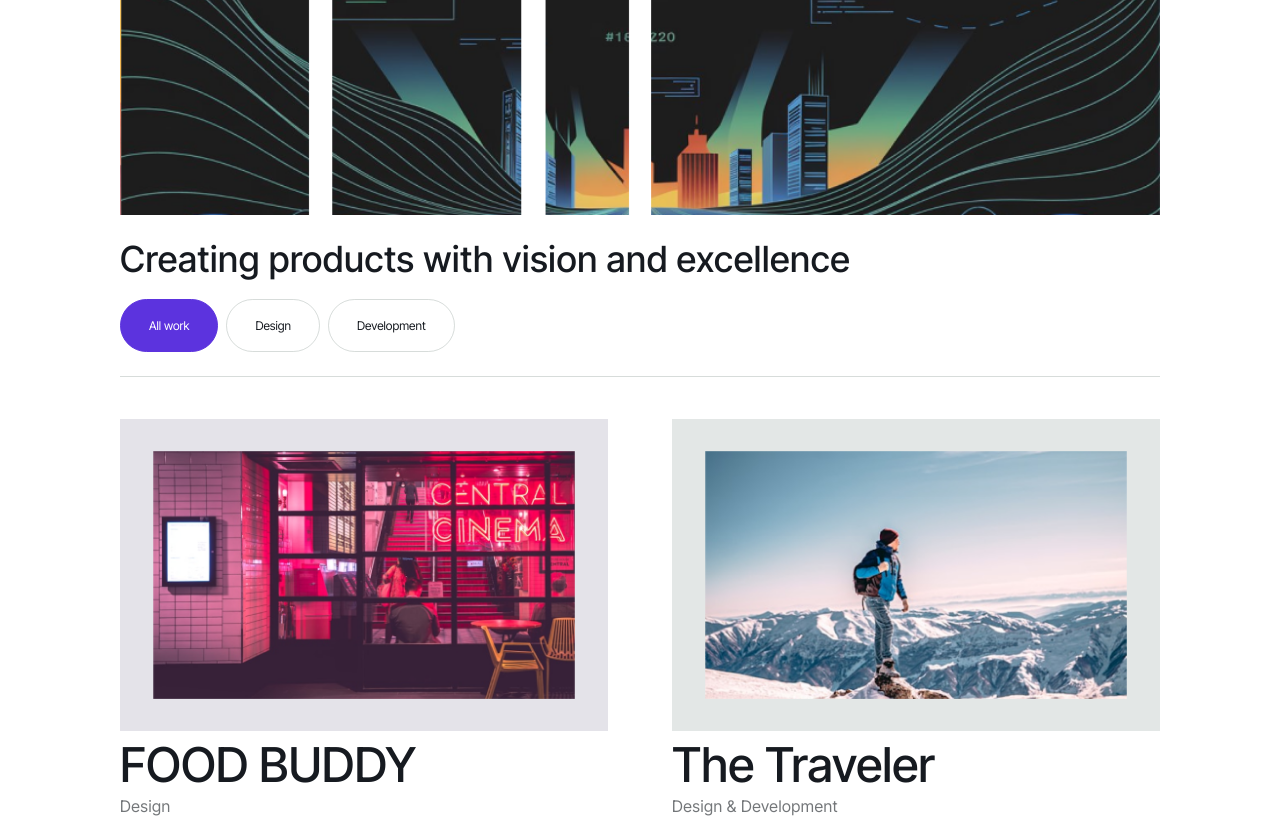
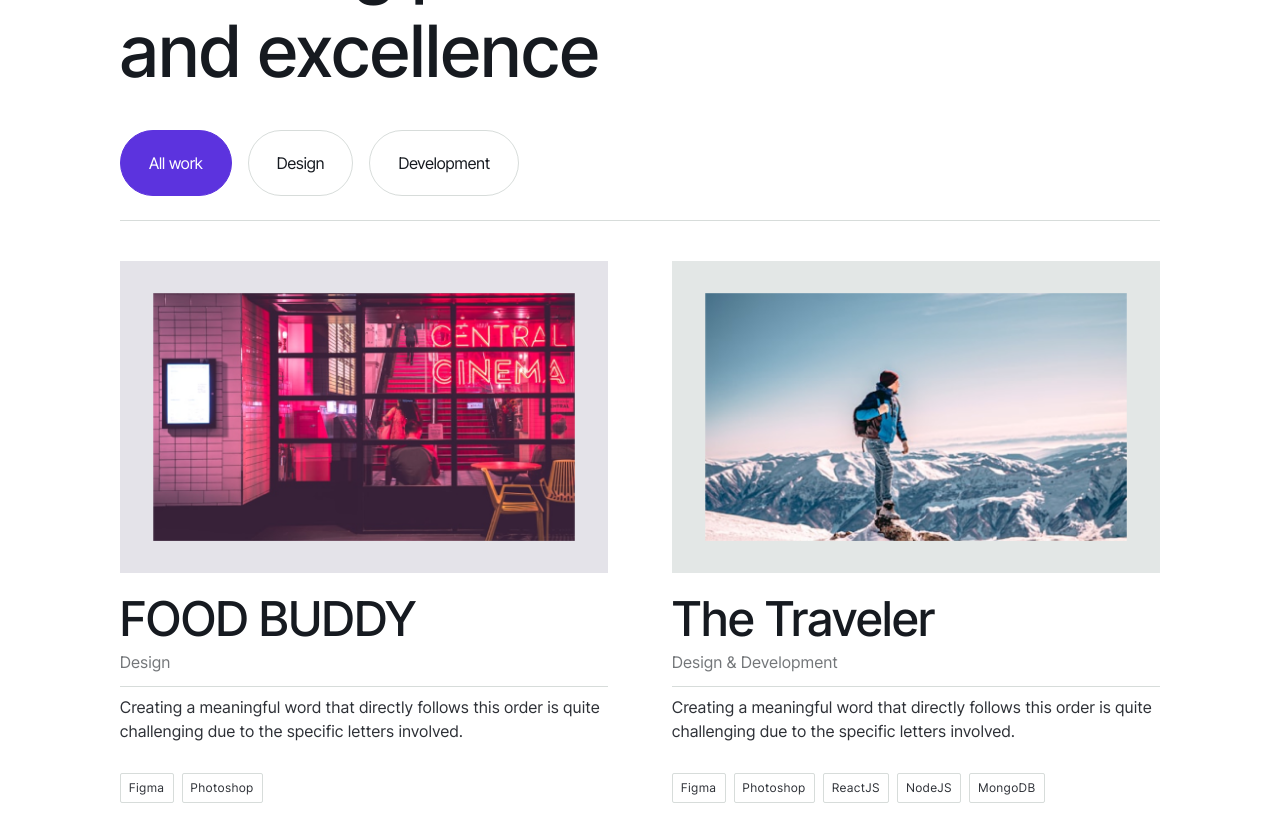
Before and after one commit to Tharindu-Lakmal/My-Portfolio, a React (Vite) app in the folder frontend/: page /work in a window 1280 px wide. Shown: the part 220-1038 px from the top of the page. Built offline with nearby package versions, Linux system fonts and the light colour scheme.

Commit message:
Work page modified to add styles

```diff
--- a/frontend/src/components/Work/AllWork/AllWork.css
+++ b/frontend/src/components/Work/AllWork/AllWork.css
@@ -5,6 +5,11 @@
     gap: 64px;
 }
 
+.allWork-card {
+    display: flex;
+    flex-direction: column;
+    gap: 12px;
+}
 
 .allWork-card-img {
     position: relative;
@@ -16,18 +21,32 @@
     width: 100%;
 }
 
+.allWork-base-content {
+    display: flex;
+    flex-direction: column;
+    gap: 12px;
+}
+
+.allWork-card .main-heading {
+    display: flex;
+    flex-direction: column;
+    gap: 2px;
+}
+
 .main-heading p {
     color: var(--text-dark-extra-light);
 }
 .main-heading h2 {
     color: var(--text-dark);
-    font-size: var(--font-medium);
+    font-size: 36px;
 }
 
 .allWork-sub-content {
     display: flex;
     flex-direction: column;
-    gap: 12px;
+    gap: 6px;
+    border-top: 1px solid var(--stroke-color);
+    padding-block-start: 8px;
 }
 
 .allWork-sub-content .tools {
@@ -72,14 +91,8 @@
 
 @media only screen and (min-width:992px) {
 
+    .allWork-card .main-heading h2 {
+        font-size: var(--font-medium);
+    }
 
 }
-
-@media only screen and (min-width:1200px) {
-
-}
-
-@media only screen and (min-width:1400px) {
-
-
-}
--- a/frontend/src/components/Work/Design/Design.css
+++ b/frontend/src/components/Work/Design/Design.css
@@ -0,0 +1,104 @@
+.allWork {
+    position: relative;
+    display: grid;
+    grid-template-columns: repeat(auto-fill, minmax(420px, 1fr));
+    gap: 64px;
+}
+
+.allWork-card {
+    display: flex;
+    flex-direction: column;
+    gap: 12px;
+}
+
+.allWork-card-img {
+    position: relative;
+    width: 100%;
+    max-width: 780px;
+}
+
+.allWork-card-img img {
+    width: 100%;
+}
+
+.allWork-base-content {
+    display: flex;
+    flex-direction: column;
+    gap: 12px;
+}
+
+.allWork-card .main-heading {
+    display: flex;
+    flex-direction: column;
+    gap: 2px;
+}
+
+.main-heading p {
+    color: var(--text-dark-extra-light);
+}
+.main-heading h2 {
+    color: var(--text-dark);
+    font-size: 36px;
+}
+
+.allWork-sub-content {
+    display: flex;
+    flex-direction: column;
+    gap: 6px;
+    border-top: 1px solid var(--stroke-color);
+    padding-block-start: 8px;
+}
+
+.allWork-sub-content .tools {
+    display: flex;
+    flex-direction: row;
+    flex-wrap: wrap;
+    gap: 8px;
+}
+
+.allWork-sub-content .tools span {
+    font-size: 12px;
+    letter-spacing: 0.8px;
+    padding: 2px 8px;
+    color: var(--text-dark-light);
+    border: 1px solid var(--stroke-color);
+    border-radius: 2px;
+}
+
+
+
+
+/* Responsive Styles */
+
+@media only screen and (min-width:540px) {
+
+    .work-container {
+        margin: 0 50px;
+        gap: 24px;
+    }
+}
+
+
+@media only screen and (min-width:768px) {
+    .allWork {
+        position: relative;
+        display: grid;
+        grid-template-columns: repeat(auto-fill, minmax(40%, 1fr));
+        gap: 64px;
+    }
+}
+
+
+@media only screen and (min-width:992px) {
+
+
+}
+
+@media only screen and (min-width:1200px) {
+
+}
+
+@media only screen and (min-width:1400px) {
+
+
+}
--- a/frontend/src/components/Work/Design/Design.jsx
+++ b/frontend/src/components/Work/Design/Design.jsx
@@ -4,7 +4,7 @@ import { all_work } from '../../../assets/assets'
 
 const Design = () => {
   return (
-    <div className='design'>
+    <div className='allWork'>
         {all_work.map((item, index) => {
             return (
                 <div className="allWork-card" key={index}>
--- a/frontend/src/components/Work/Development/Development.jsx
+++ b/frontend/src/components/Work/Development/Development.jsx
@@ -4,7 +4,7 @@ import { all_work } from '../../../assets/assets'
 
 const Development = () => {
   return (
-    <div className='development'>
+    <div className='allWork'>
         {all_work.map((item, index) => {
             return (
                 <div className="allWork-card" key={index}>
--- a/frontend/src/components/Work/WorkHeader/WorkHeader.css
+++ b/frontend/src/components/Work/WorkHeader/WorkHeader.css
@@ -4,7 +4,7 @@
 }
 
 .workHeader-container {
-    margin: 100px 20px 0;
+    margin: 80px 20px 0;
     display: flex;
     flex-direction: column;
     gap: 40px;
@@ -13,13 +13,14 @@
 .workHeader .workHeader-content {
     display: flex;
     flex-direction: column;
-    gap: 18px;
+    gap: 12px;
     border-bottom: 1px solid var(--stroke-color);
     padding-block-end: 24px;
 }
 
 .workHeader-container .workHeader-img {
     width: 100%;
+    display: none;
 }
 
 .workHeader-container .workHeader-img img {
@@ -39,20 +40,18 @@
     display: flex;
     flex-direction: row;
     gap: 8px;
+    margin-block-start: 24px;
 }
-
-
-
-
 
 
 .content-section {
     opacity: 0;
     transform: translateY(100px); /* Start from below */
-    transition: opacity 500ms linear, transform 500ms linear; /* Smooth transition */
+    transition: opacity 600ms linear, transform 500ms linear; /* Smooth transition */
     position: absolute;
     width: 100%;
     top: 0;
+    transition-delay: 100ms;
 }
 
 .content-section.active {
@@ -80,44 +79,65 @@
 @media only screen and (min-width:540px) {
 
     .workHeader-container {
-        margin: 0 50px;
+        margin: 80px 50px;
         gap: 24px;
     }
 
+    .workHeader-container {
+        gap: 40px;
+    }
 }
 
 
 @media only screen and (min-width:768px) {
-    .workHeader {
-        margin: 80px 0 0;
+
+    .workHeader-container {
+        margin: 80px 70px;
     }
 
-    .workHeader-container {
-        margin: 0 70px;
-        gap: 28px;
+    .workHeader-container .workHeader-img {
+        width: 80%;
+    }
+
+    .workHeader-header h3 {
+        font-size: 46px;
     }
 
 }
 
 
 @media only screen and (min-width:992px) {
-    .workHeader {
-        margin: 100px 0 0;
+
+    .workHeader-container {
+        margin: 100px 100px;
     }
 
-    .workHeader-container {
-        margin: 0 100px;
-        gap: 42px;
+    .workHeader-container .workHeader-img {
+        width: 80%;
     }
 
+    .workHeader-header h3 {
+        font-size: 58px;
+    }
 
+    .workHeader-content .workHeader-btn {
+        gap: 16px;
+    }
 
 }
 
 @media only screen and (min-width:1200px) {
 
     .workHeader-container {
-        margin: 0 120px;
+        margin: 140px 120px;
+    }
+
+    .workHeader-container .workHeader-img {
+        width: 80%;
+    }
+
+    .workHeader-header h3 {
+        font-size: 72px;
     }
 
 }
@@ -125,11 +145,15 @@
 @media only screen and (min-width:1400px) {
 
     .workHeader {
-        margin: 100px auto 0;
+        margin: 0 auto;
         max-width: 1920px;
     }
 
     .workHeader-container {
-        margin: 0 180px;
+        margin: 140px 180px;
+    }
+
+    .workHeader-header h3 {
+        font-size: 5rem;
     }
 }
--- a/frontend/src/index.css
+++ b/frontend/src/index.css
@@ -98,10 +98,10 @@ button, a {
 
 .btn-empty {
   color: var(--text-dark);
-  padding: 18px 28px;
+  padding: 22px 28px;
   border: 1px solid var(--stroke-color);
   border-radius: 100px;
-  font-size: 12px;
+  font-size: 16px;
   background-color: transparent;
 }
 
@@ -110,7 +110,7 @@ button, a {
   padding: 18px 28px;
   border: 1px solid var(--button-active);
   border-radius: 100px;
-  font-size: 12px;
+  font-size: 16px;
   background-color: var(--button-active);
 }
 
--- a/frontend/src/page/Work/Work.jsx
+++ b/frontend/src/page/Work/Work.jsx
@@ -1,11 +1,13 @@
 import React from 'react'
 import "./Work.css"
 import WorkHeader from '../../components/Work/WorkHeader/WorkHeader'
+import Footer from '../../components/Footer/Footer'
 
 const Work = () => {
   return (
-    <div className='work'>
+    <div className='work-page'>
         <WorkHeader />
+        <Footer />
     </div>
   )
 }
```
